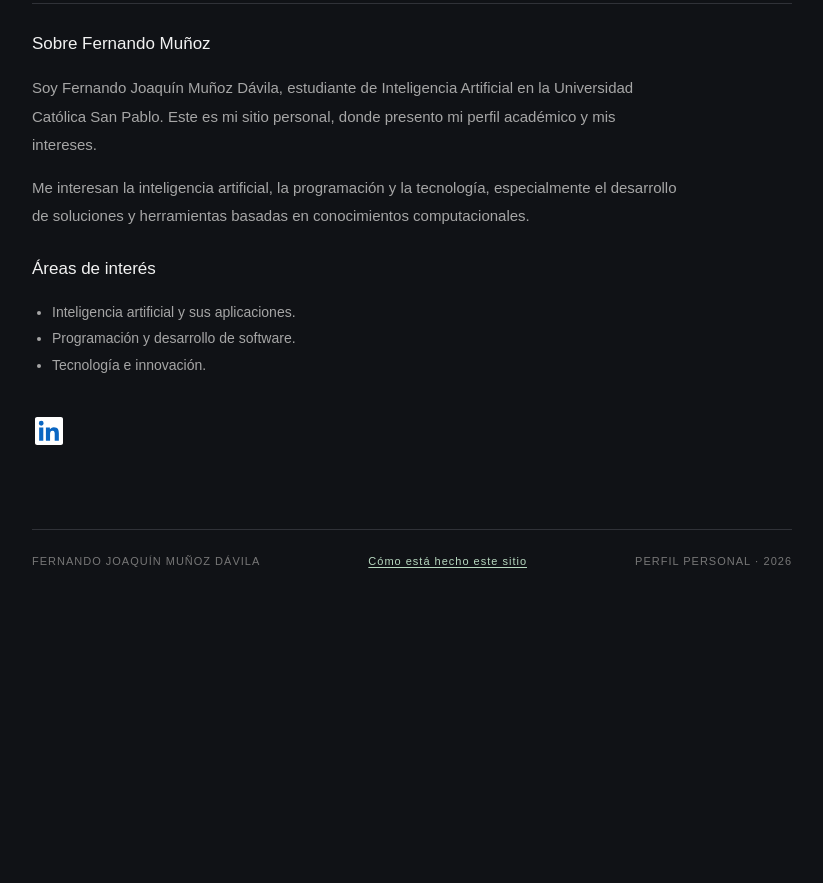
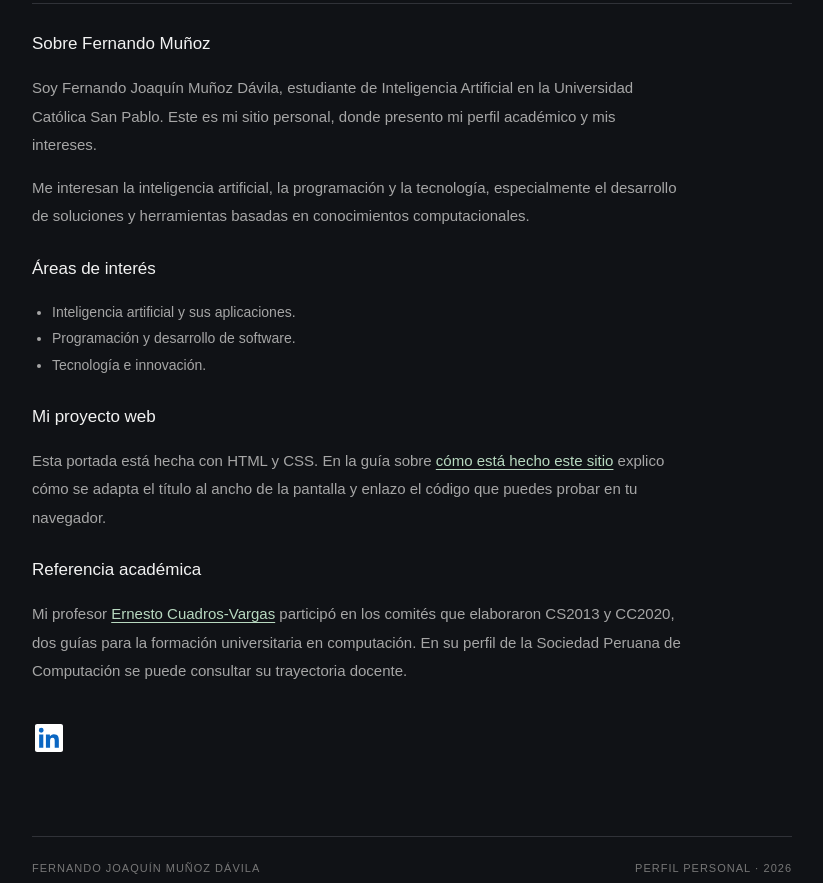
Before and after one commit to Ferrni205/Ferrni205.github.io, a plain HTML site: page index.html in a window 1280 px wide. Shown: the part 434-1317 px from the top of the page, without its empty margins (228-1051 px from the left). Before the commit the page ends 1031 px from the top, so only its background shows below. Drawn offline with Linux system fonts and the light colour scheme.

Commit message:
Feature the website project and credit the academic reference on the homepage

```diff
--- a/index.html
+++ b/index.html
@@ -102,7 +102,7 @@
             max-width: 650px;
         }
         .description + .description { margin-top: 14px; }
-        .interests { margin-top: 28px; }
+        .interests, .profile-detail { margin-top: 28px; }
         .interests ul {
             color: #a6a6a6;
             font-size: 14px;
@@ -129,7 +129,7 @@
             font-size: 11px;
             letter-spacing: 1px;
         }
-        footer a { color: #b8d9c0; text-underline-offset: 0.2em; }
+        .description a { color: #b8d9c0; text-underline-offset: 0.2em; }
         @media (max-width: 600px) {
             body { padding: 25px; }
             .top { margin-bottom: 75px; }
@@ -174,6 +174,26 @@
                 </ul>
             </div>
 
+            <section class="profile-detail" aria-labelledby="proyecto-web">
+                <h2 id="proyecto-web">Mi proyecto web</h2>
+                <p class="description">
+                    Esta portada está hecha con HTML y CSS. En la guía sobre
+                    <a href="/sobre-el-sitio/">cómo está hecho este sitio</a>
+                    explico cómo se adapta el título al ancho de la pantalla y enlazo
+                    el código que puedes probar en tu navegador.
+                </p>
+            </section>
+
+            <section class="profile-detail" aria-labelledby="referencia-academica">
+                <h2 id="referencia-academica">Referencia académica</h2>
+                <p class="description">
+                    Mi profesor <a href="https://socios.spc.org.pe/ecuadros/">Ernesto Cuadros-Vargas</a>
+                    participó en los comités que elaboraron CS2013 y CC2020, dos guías para la
+                    formación universitaria en computación. En su perfil de la Sociedad Peruana
+                    de Computación se puede consultar su trayectoria docente.
+                </p>
+            </section>
+
             <div class="social">
                 <a href="https://www.linkedin.com/in/fernando-joaquín-muñoz-dávila-22bb1444a"
                    target="_blank" rel="noopener noreferrer"
@@ -190,7 +210,6 @@
 
         <footer>
             <span>FERNANDO JOAQUÍN MUÑOZ DÁVILA</span>
-            <a href="/sobre-el-sitio/">Cómo está hecho este sitio</a>
             <span>PERFIL PERSONAL · 2026</span>
         </footer>
     </main>
```
